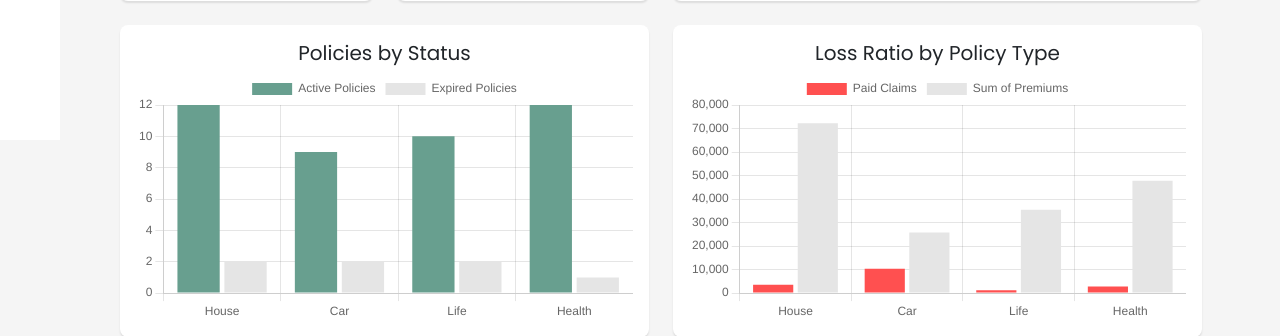
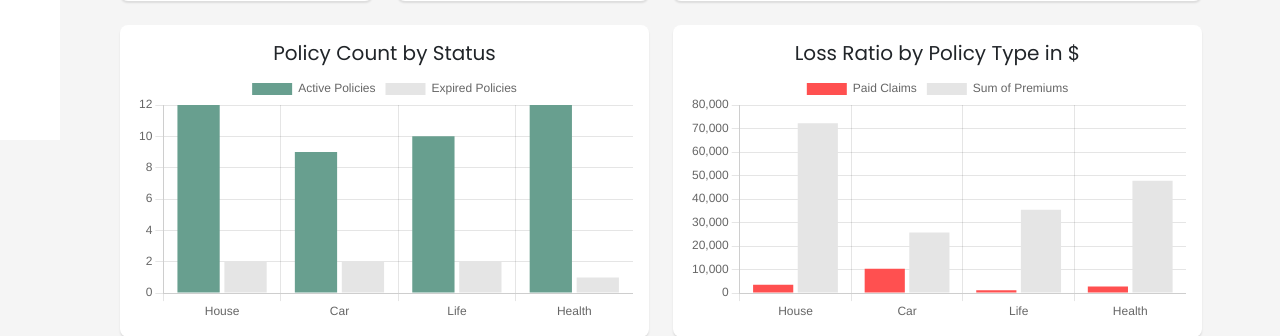
Before and after one commit to imooger/insurance, a Flask app: page /stats in a window 1280 px wide. Shown: the part 660-996 px from the top of the page. Run offline with Flask 3, Linux system fonts and the light colour scheme; a user stored in the database is signed in; data comes from the database, SQL or seed files in the repository.

Commit message:
updated chart titles

```diff
--- a/flask_app/templates/stats/stats.html
+++ b/flask_app/templates/stats/stats.html
@@ -176,7 +176,7 @@ Stats
         <div class="col-md-6">
             <div class="card h-100">
                 <div class="card-body">
-                    <h5 class="card-title text-center">Policies by Status</h5>
+                    <h5 class="card-title text-center">Policy Count by Status</h5>
                         <canvas id="activeVsExpiredStacked"
                             data-house-active-premiums="{{ stats.house_active_premiums }}"
                             data-auto-active-premiums="{{ stats.auto_active_premiums }}"
@@ -193,7 +193,7 @@ Stats
         <div class="col-md-6">
             <div class="card h-100">
                 <div class="card-body">
-                    <h5 class="card-title text-center">Loss Ratio by Policy Type</h5>
+                    <h5 class="card-title text-center">Loss Ratio by Policy Type in $</h5>
 
                         <canvas id="lossRatioStacked"
                             data_paid_house_claim_by_type="{{ stats.paid_house_claim_by_type }}",
```
